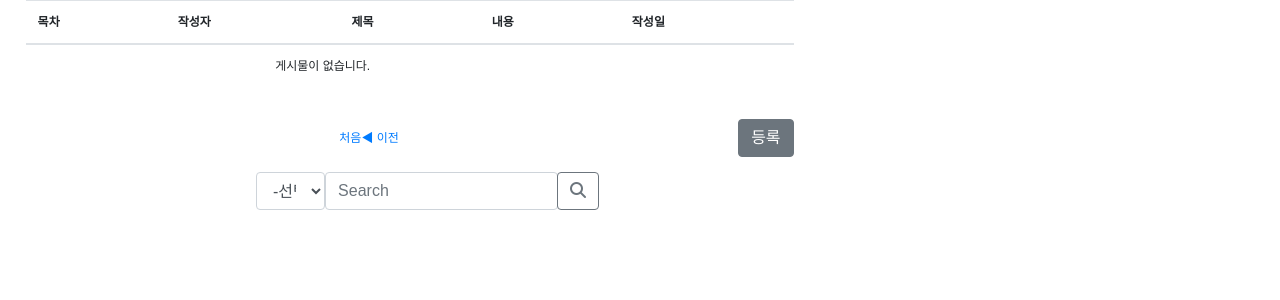
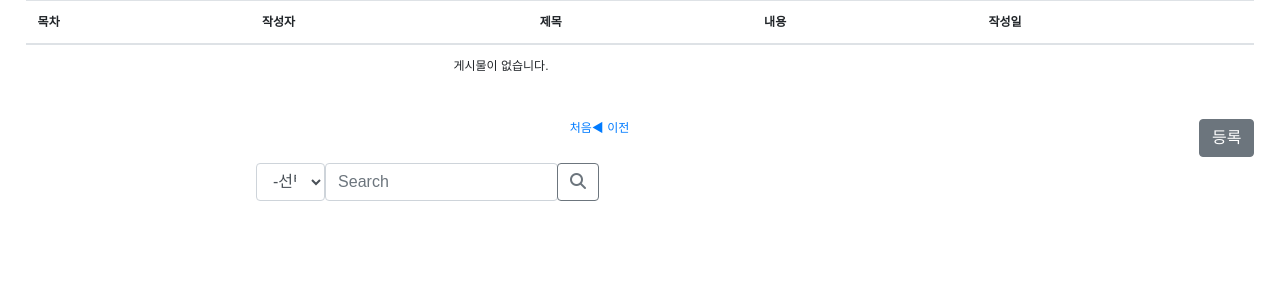
Before and after one commit to kimmy100b/board_php_new, a PHP site: page /list.php in a window 1280 px wide. Shown: the part 145-445 px from the top of the page. Run offline with PHP 8.4, Linux system fonts and the light colour scheme; the visitor is signed in with stand-in values (Sample User, id 1); data that the repository does not hold is empty; some libraries are stand-ins or nearby versions.

Commit message:
DB연동 빼내기

```diff
--- /dev/null
+++ b/DBconnect.php
@@ -0,0 +1,10 @@
+<?php
+# DB 연결
+require_once 'DB.php';
+$conn = db_connect();
+
+session_start();
+
+$user=$_SESSION['memberId'];
+$admin = "admin";
+?>
--- a/css/listStyle.css
+++ b/css/listStyle.css
@@ -20,8 +20,8 @@
 }
 
 .list-table {
-    margin: 0% 2% 2% 2%;
-    width: 60%;
+    margin: 0% 2% 0% 2%;
+    width: 96%;
 }
 
 .login__btn,
--- a/index.php
+++ b/index.php
@@ -1,6 +1,8 @@
+<?php
+include_once "DBconnect.php";
+?>
 <!DOCTYPE html>
 <html lang="en">
-
 <head>
     <meta charset="UTF-8">
     <meta name="viewport" content="width=device-width, initial-scale=1.0">
--- a/list.php
+++ b/list.php
@@ -45,8 +45,10 @@ if(isset($_GET["page"])){
       $stmh = $conn->query($sql);
       $total_count = $stmh->fetch_assoc();
 
-      $list = 5;
+      $list = 10;
+      // 한 페이지에 보여지는 list 수
       $block_cnt = 5;
+      // 페이지 숫자
       $block_num = ceil($page/$block_cnt);
       $block_start = (($block_num-1)*$block_cnt) + 1;
       $block_end = $block_start + $block_cnt - 1;
```
